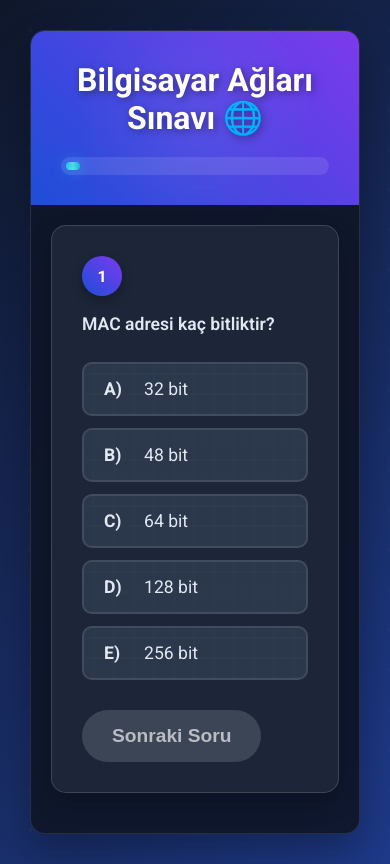
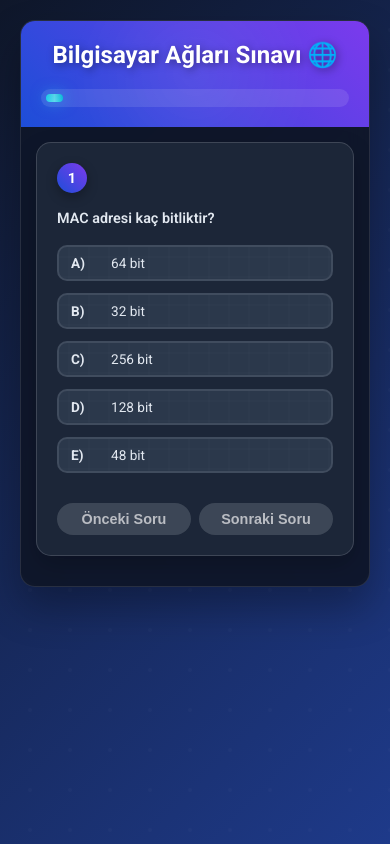
Before and after one commit to Majd-t/Network, a plain HTML site: page sinav1.html in a window 390 px wide. Drawn offline with Linux system fonts and the light colour scheme.

Commit message:
Update sinav1.html

```diff
--- a/sinav1.html
+++ b/sinav1.html
@@ -9,6 +9,10 @@
             margin: 0;
             padding: 0;
             box-sizing: border-box;
+        }
+
+        html {
+            scroll-behavior: smooth; /* Smooth scrolling */
         }
 
         body {
@@ -121,6 +125,8 @@
 
         .quiz-container {
             padding: 40px;
+            overflow-y: auto; /* Allow scrolling */
+            max-height: calc(100vh - 200px); /* Adjust based on header and padding */
         }
 
         .question-card {
@@ -183,7 +189,7 @@
             overflow: hidden;
         }
 
-        .option:hover {
+        .option:hover, .option:active {
             border-color: #22d3ee;
             background: rgba(51, 65, 85, 0.9);
             transform: translateX(-5px);
@@ -222,6 +228,11 @@
             box-shadow: 0 0 15px rgba(239, 68, 68, 0.6);
         }
 
+        .option.disabled {
+            cursor: not-allowed;
+            opacity: 0.7;
+        }
+
         @keyframes correctPulse {
             0% { transform: scale(1); }
             50% { transform: scale(1.05); }
@@ -241,7 +252,15 @@
             color: #e2e8f0;
         }
 
-        .next-btn {
+        .button-container {
+            display: flex;
+            justify-content: space-between;
+            align-items: center;
+            margin-top: 30px;
+            gap: 10px;
+        }
+
+        .next-btn, .prev-btn {
             background: linear-gradient(45deg, #1d4ed8, #7c3aed);
             color: white;
             border: none;
@@ -250,20 +269,20 @@
             font-size: 1.2em;
             font-weight: 600;
             cursor: pointer;
-            margin-top: 30px;
             transition: all 0.3s ease;
             box-shadow: 0 5px 15px rgba(29, 78, 216, 0.4);
             position: relative;
             overflow: hidden;
+            flex: 1;
         }
 
-        .next-btn:hover {
+        .next-btn:hover, .prev-btn:hover {
             transform: translateY(-2px);
             box-shadow: 0 8px 25px rgba(29, 78, 216, 0.6);
             background: linear-gradient(45deg, #1e40af, #6d28d9);
         }
 
-        .next-btn::after {
+        .next-btn::after, .prev-btn::after {
             content: '';
             position: absolute;
             top: 0;
@@ -275,11 +294,11 @@
             opacity: 0;
         }
 
-        .next-btn:hover::after {
+        .next-btn:hover::after, .prev-btn:hover::after {
             opacity: 1;
         }
 
-        .next-btn:disabled {
+        .next-btn:disabled, .prev-btn:disabled {
             background: #4b5563;
             cursor: not-allowed;
             transform: none;
@@ -307,6 +326,12 @@
             position: relative;
             overflow: hidden;
             box-shadow: 0 8px 20px rgba(0, 0, 0, 0.3);
+            animation: rotateIn 1s ease-out;
+        }
+
+        @keyframes rotateIn {
+            from { transform: rotate(-10deg); opacity: 0; }
+            to { transform: rotate(0); opacity: 1; }
         }
 
         .score-circle::before {
@@ -392,9 +417,17 @@
         }
 
         @media (max-width: 768px) {
+            body {
+                padding: 10px;
+            }
+
             .container {
                 margin: 10px;
                 border-radius: 15px;
+            }
+
+            .header {
+                padding: 20px;
             }
 
             .header h1 {
@@ -403,16 +436,92 @@
 
             .quiz-container {
                 padding: 20px;
+                max-height: calc(100vh - 150px); /* Adjusted for smaller screens */
+            }
+
+            .question-card {
+                padding: 20px;
+                margin-bottom: 15px;
+            }
+
+            .question-number {
+                width: 30px;
+                height: 30px;
+                font-size: 0.9em;
             }
 
             .question-text {
                 font-size: 1.1em;
+                margin-bottom: 15px;
+            }
+
+            .option {
+                padding: 10px 15px;
+                font-size: 0.9em;
+            }
+
+            .button-container {
+                flex-direction: row;
+                gap: 8px;
+            }
+
+            .next-btn, .prev-btn {
+                padding: 10px 20px;
+                font-size: 1em;
             }
 
             .score-circle {
-                width: 150px;
-                height: 150px;
-                font-size: 2.5em;
+                width: 140px;
+                height: 140px;
+                font-size: 2.2em;
+            }
+
+            .results {
+                padding: 20px;
+            }
+
+            .results h2 {
+                font-size: 1.8em;
+            }
+
+            .results-details {
+                font-size: 1em;
+            }
+
+            .restart-btn {
+                padding: 10px 30px;
+                font-size: 1em;
+            }
+        }
+
+        @media (max-width: 480px) {
+            .header h1 {
+                font-size: 1.5em;
+            }
+
+            .quiz-container {
+                padding: 15px;
+                max-height: calc(100vh - 120px);
+            }
+
+            .question-text {
+                font-size: 0.9em;
+            }
+
+            .option {
+                font-size: 0.85em;
+                padding: 8px 12px;
+            }
+
+            .next-btn, .prev-btn {
+                padding: 8px 15px;
+                font-size: 0.9em;
+            }
+
+            .score-circle {
+                width: 120px;
+                height: 120px;
+                font-size: 2em;
             }
         }
     </style>
@@ -432,7 +541,10 @@
                 <div class="question-number" id="questionNumber">1</div>
                 <div class="question-text" id="questionText"></div>
                 <div class="options" id="optionsContainer"></div>
-                <button class="next-btn" id="nextBtn" onclick="nextQuestion()" disabled>Sonraki Soru</button>
+                <div class="button-container">
+                    <button class="prev-btn" id="prevBtn" onclick="prevQuestion()" disabled>Önceki Soru</button>
+                    <button class="next-btn" id="nextBtn" onclick="nextQuestion()" disabled>Sonraki Soru</button>
+                </div>
             </div>
         </div>
 
@@ -475,7 +587,7 @@
             },
             {
                 question: "Hub cihazı veri paketlerini nasıl iletir?",
-                options: ["Sadece hedef porta", "Tüm portlara", "Yönlendiriciye", "Ana cihadze", "Sadece çıkış porta"],
+                options: ["Sadece hedef porta", "Tüm portlara", "Yönlendiriciye", "Ana cihaza", "Sadece çıkış porta"],
                 correct: 1
             },
             {
@@ -544,19 +656,60 @@
         let score = 0;
         let selectedAnswer = -1;
         let answered = false;
+        let answers = Array(questions.length).fill(null); // Store answers for each question
+        let shuffledOrders = Array(questions.length).fill(null); // Store shuffled options for each question
+
+        // Function to shuffle options while preserving correct answer
+        function shuffleOptions(options, correctIndex) {
+            const indexedOptions = options.map((option, index) => ({ option, index }));
+            for (let i = indexedOptions.length - 1; i > 0; i--) {
+                const j = Math.floor(Math.random() * (i + 1));
+                [indexedOptions[i], indexedOptions[j]] = [indexedOptions[j], indexedOptions[i]];
+            }
+            const newCorrectIndex = indexedOptions.findIndex(item => item.index === correctIndex);
+            return {
+                shuffledOptions: indexedOptions.map(item => item.option),
+                newCorrectIndex
+            };
+        }
 
         function displayQuestion() {
             const question = questions[currentQuestion];
+            let shuffledOptions, newCorrectIndex;
+
+            // Use stored shuffled order if available, otherwise shuffle
+            if (shuffledOrders[currentQuestion] === null) {
+                const shuffleResult = shuffleOptions(question.options, question.correct);
+                shuffledOptions = shuffleResult.shuffledOptions;
+                newCorrectIndex = shuffleResult.newCorrectIndex;
+                shuffledOrders[currentQuestion] = { shuffledOptions, newCorrectIndex };
+            } else {
+                shuffledOptions = shuffledOrders[currentQuestion].shuffledOptions;
+                newCorrectIndex = shuffledOrders[currentQuestion].newCorrectIndex;
+            }
+
             document.getElementById('questionNumber').textContent = currentQuestion + 1;
             document.getElementById('questionText').textContent = question.question;
 
             const optionsContainer = document.getElementById('optionsContainer');
             optionsContainer.innerHTML = '';
 
-            question.options.forEach((option, index) => {
+            shuffledOptions.forEach((option, index) => {
                 const optionDiv = document.createElement('div');
                 optionDiv.className = 'option';
-                optionDiv.onclick = () => selectAnswer(index);
+                if (answers[currentQuestion] !== null) {
+                    optionDiv.classList.add('disabled');
+                    if (index === newCorrectIndex) {
+                        optionDiv.classList.add('correct');
+                    } else if (index === answers[currentQuestion] && index !== newCorrectIndex) {
+                        optionDiv.classList.add('incorrect');
+                    }
+                } else {
+                    optionDiv.onclick = () => selectAnswer(index, newCorrectIndex);
+                }
+                if (index === answers[currentQuestion]) {
+                    optionDiv.classList.add('selected');
+                }
                 optionDiv.innerHTML = `
                     <span class="option-label">${String.fromCharCode(65 + index)})</span>
                     <span>${option}</span>
@@ -565,37 +718,33 @@
             });
 
             updateProgressBar();
-            document.getElementById('nextBtn').disabled = true;
-            selectedAnswer = -1;
-            answered = false;
+            document.getElementById('nextBtn').disabled = answers[currentQuestion] === null;
+            document.getElementById('prevBtn').disabled = currentQuestion === 0;
         }
 
-        function selectAnswer(index) {
-            if (answered) return;
+        function selectAnswer(index, correctIndex) {
+            if (answered || answers[currentQuestion] !== null) return;
 
             selectedAnswer = index;
+            answers[currentQuestion] = index;
             const options = document.querySelectorAll('.option');
-            const question = questions[currentQuestion];
 
-            // Clear previous selections
             options.forEach(opt => opt.classList.remove('selected'));
-
-            // Mark selected option
             options[index].classList.add('selected');
 
-            // Show correct/incorrect after a brief delay
             setTimeout(() => {
                 answered = true;
 
                 options.forEach((opt, i) => {
-                    if (i === question.correct) {
+                    opt.classList.add('disabled');
+                    if (i === correctIndex) {
                         opt.classList.add('correct');
-                    } else if (i === selectedAnswer && i !== question.correct) {
+                    } else if (i === selectedAnswer && i !== correctIndex) {
                         opt.classList.add('incorrect');
                     }
                 });
 
-                if (selectedAnswer === question.correct) {
+                if (selectedAnswer === correctIndex) {
                     score++;
                 }
 
@@ -607,9 +756,20 @@
             currentQuestion++;
 
             if (currentQuestion < questions.length) {
+                answered = false;
                 displayQuestion();
+                window.scrollTo({ top: 0, behavior: 'smooth' });
             } else {
                 showResults();
+            }
+        }
+
+        function prevQuestion() {
+            if (currentQuestion > 0) {
+                currentQuestion--;
+                answered = answers[currentQuestion] !== null;
+                displayQuestion();
+                window.scrollTo({ top: 0, behavior: 'smooth' });
             }
         }
 
@@ -630,7 +790,6 @@
             document.getElementById('scorePercentage').textContent = percentage + '%';
             resultDetails.textContent = `${questions.length} sorudan ${score} tanesini doğru cevapladınız`;
 
-            // Set color and message based on score
             if (percentage >= 90) {
                 scoreCircle.className = 'score-circle score-excellent';
                 resultTitle.textContent = 'Mükemmel! 🎉';
@@ -644,17 +803,21 @@
                 scoreCircle.className = 'score-circle score-poor';
                 resultTitle.textContent = 'Geliştirme Gerekli 📚';
             }
+            window.scrollTo({ top: 0, behavior: 'smooth' });
         }
 
         function restartQuiz() {
             currentQuestion = 0;
             score = 0;
+            answers = Array(questions.length).fill(null);
+            shuffledOrders = Array(questions.length).fill(null); // Reset shuffled orders
             document.getElementById('resultsContainer').classList.add('hidden');
             document.getElementById('quizContainer').classList.remove('hidden');
+            answered = false;
             displayQuestion();
+            window.scrollTo({ top: 0, behavior: 'smooth' });
         }
 
-        // Initialize quiz
         displayQuestion();
     </script>
 </body>
```
